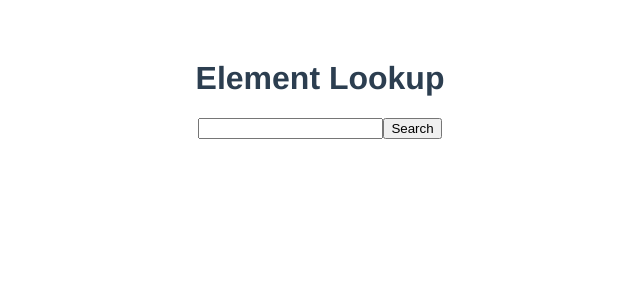
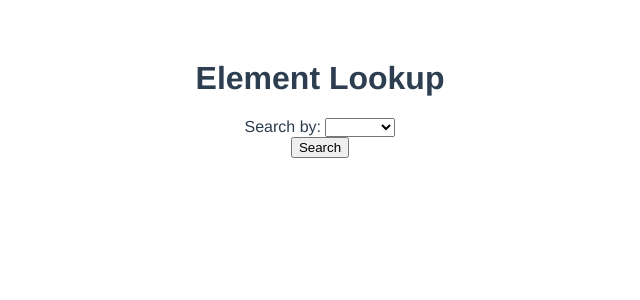
Before and after one commit to Ninja77030801/element-lookup, a Vue app: page / in a window 1280 px wide. Shown: the top 300 px of the page, without its empty margins (320-960 px from the left). Built offline with nearby package versions, Linux system fonts and the light colour scheme.

Commit message:
User can now search by name, symbol and number

```diff
--- a/src/App.vue
+++ b/src/App.vue
@@ -1,6 +1,14 @@
 <template>
   <h1>Element Lookup</h1>
-  <input type="text" v-model="wantedElementName" @keyup.enter="LookupElement"><button @click="LookupElement">Search</button>
+  Search by: <select v-model="lookupMethod">
+    <option selected value="name">Name</option>
+    <option value="symbol">Symbol</option>
+    <option value="number">Number</option>
+  </select><br />
+  <input v-if="lookupMethod == 'name'" type="text" placeholder="Search by name" v-model="wantedElementInfo" @keyup.enter="LookupElement">
+  <input v-if="lookupMethod == 'symbol'" placeholder="Search by symbol" v-model="wantedElementInfo" @keyup.enter="LookupElement" type="text">
+  <input v-if="lookupMethod == 'number'" placeholder="Search by atomic number" v-model="wantedElementInfo" @keyup.enter="LookupElement" type="text">
+  <button @click="LookupElement">Search</button>
   <div v-if="searchComplete">
     <h1>{{ name }}</h1>
     Symbol: {{ symbol }}<br />
@@ -10,14 +18,14 @@
     Discovered by {{ discoveredBy }}
   </div>
 </template>
-
 <script>
 import * as npt from 'node-periodic-table'
 export default {
   name: 'App',
   data(){
     return {
-      wantedElementName: "",
+      lookupMethod: "",
+      wantedElementInfo: "",
       name: "",
       number: "",
       appearance: "",
@@ -29,7 +37,18 @@ export default {
   },
   methods: {
     LookupElement(){
-      var wantedElement = npt.getByName(this.wantedElementName)
+      var wantedElement
+      switch(this.lookupMethod){
+        case 'name':
+          wantedElement = npt.getByName(this.wantedElementInfo)
+          break
+        case 'symbol':
+          wantedElement = npt.getBySymbol(this.wantedElementInfo)
+          break
+        case 'number':
+          wantedElement = npt.getByNumber(this.wantedElementInfo)
+          break
+      }
       this.name = wantedElement.name
       this.number = wantedElement.number
       this.appearance = wantedElement.appearance
```
